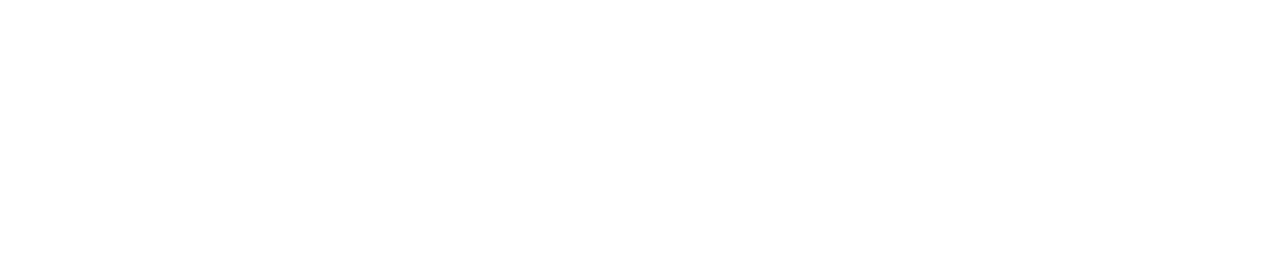
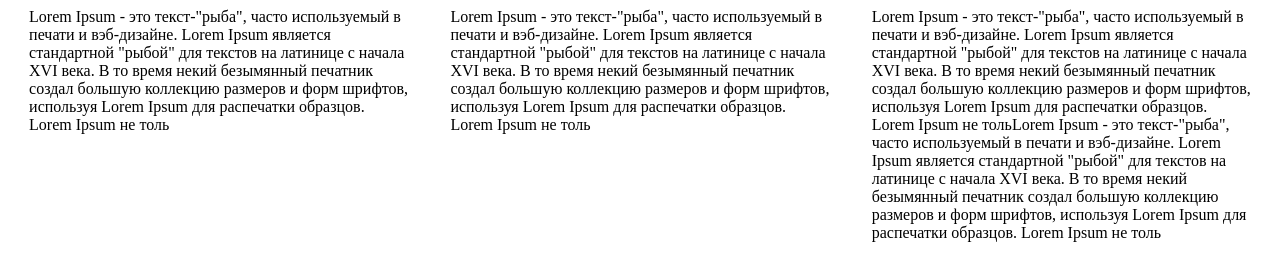
Before and after one commit to Aren97/equalHeight, a plain HTML site: page index.html in a window 1280 px wide. Drawn offline with Linux system fonts and the light colour scheme.

Commit message:
js file and demo index

```diff
--- a/equalHeightsJs.js
+++ b/equalHeightsJs.js
@@ -0,0 +1,26 @@
+var text_divs = document.querySelectorAll('div');
+
+if (text_divs) {
+    function equalHeights (blocks) {
+        var ar_i = 0;
+        var text_divs_height = 0;
+        var max_chislo = 0;
+        var arr_max_height = new Array();
+
+        while (ar_i<blocks.length) {
+            text_divs_height = blocks[ar_i].clientHeight;
+            arr_max_height[ar_i] = text_divs_height;
+            ar_i++;
+        }
+
+        max_chislo = Math.max.apply(null, arr_max_height) + "px";
+        ar_i = 0;
+        while (ar_i<blocks.length){
+            blocks[ar_i].style.height = max_chislo;
+            ar_i++;
+        }
+
+    }
+
+    equalHeights(text_divs);
+}
--- a/equalHeightsjQuery.js
+++ b/equalHeightsjQuery.js
@@ -1,8 +1,10 @@
-var text_divs = $('block');
+var text_divs = $('div');
 
 if (text_divs) {
     function equalHeights (blocks) {
-        var ar_i, text_divs_height, max_chislo = 0;
+        var ar_i = 0;
+        var text_divs_height = 0;
+        var max_chislo = 0;
         var arr_max_height = new Array();
 
         while (ar_i<blocks.length) {
--- a/index.html
+++ b/index.html
@@ -5,6 +5,31 @@
 	<title>Equal Heights</title>
 </head>
 <body>
+	<style>
+		body{
+			display: flex;
+			justify-content: space-around;
+			align-items: center;
+		}
+		div{
+			width: 30%;
+		}
+	</style>
+
+	<div>
+		Lorem Ipsum - это текст-"рыба", часто используемый в печати и вэб-дизайне. Lorem Ipsum является стандартной "рыбой" для текстов на латинице с начала XVI века. В то время некий безымянный печатник создал большую коллекцию размеров и форм шрифтов, используя Lorem Ipsum для распечатки образцов. Lorem Ipsum не толь
+	</div>
+	<div>
+		Lorem Ipsum - это текст-"рыба", часто используемый в печати и вэб-дизайне. Lorem Ipsum является стандартной "рыбой" для текстов на латинице с начала XVI века. В то время некий безымянный печатник создал большую коллекцию размеров и форм шрифтов, используя Lorem Ipsum для распечатки образцов. Lorem Ipsum не толь
+	</div>
+	<div>
+		Lorem Ipsum - это текст-"рыба", часто используемый в печати и вэб-дизайне. Lorem Ipsum является стандартной "рыбой" для текстов на латинице с начала XVI века. В то время некий безымянный печатник создал большую коллекцию размеров и форм шрифтов, используя Lorem Ipsum для распечатки образцов. Lorem Ipsum не тольLorem Ipsum - это текст-"рыба", часто используемый в печати и вэб-дизайне. Lorem Ipsum является стандартной "рыбой" для текстов на латинице с начала XVI века. В то время некий безымянный печатник создал большую коллекцию размеров и форм шрифтов, используя Lorem Ipsum для распечатки образцов. Lorem Ipsum не толь
+	</div>
+
+
+	<!-- <script src="https://cdnjs.cloudflare.com/ajax/libs/jquery/3.3.1/jquery.min.js"></script>
+	<script src="equalHeightsjQuery.js"></script> -->
+	<script src="equalHeightsJs.js"></script>
 
 </body>
 </html>
```
